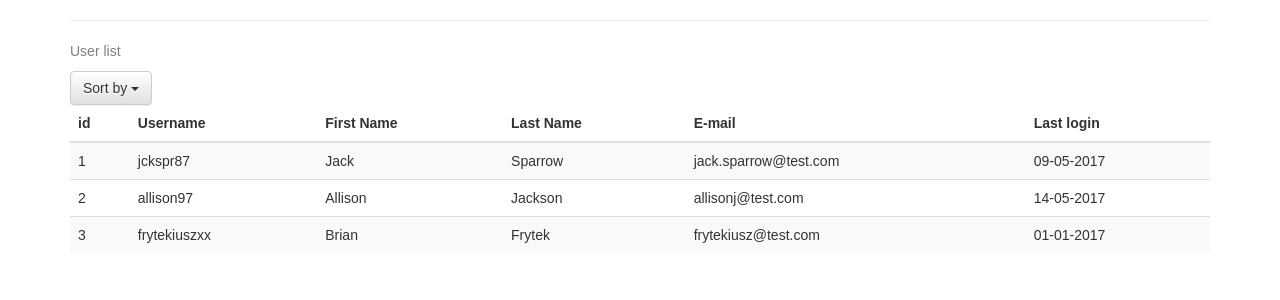
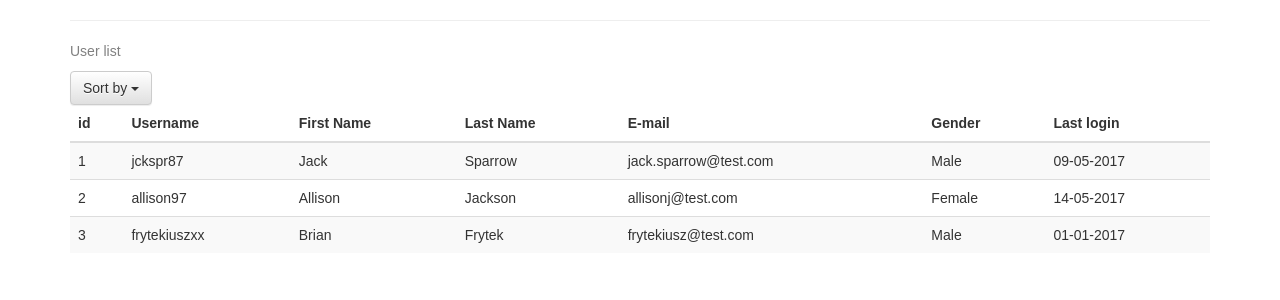
Before and after one commit to infoshareacademy/jfdz4-nietutejsi-app, a React (Create React App) app: page / in a window 1280 px wide. Shown: the top 300 px of the page. Built offline with nearby package versions, Linux system fonts and the light colour scheme.

Commit message:
added gender prop to .json file and mapped them to table

```diff
--- a/public/data/users.json
+++ b/public/data/users.json
@@ -4,6 +4,7 @@
     "username": "jckspr87",
     "name": "Jack",
     "surname": "Sparrow",
+    "gender": "Male",
     "email": "jack.sparrow@test.com",
     "lastLogin": "09-05-2017"
   },
@@ -12,6 +13,7 @@
     "username": "allison97",
     "name": "Allison",
     "surname": "Jackson",
+    "gender": "Female",
     "email": "allisonj@test.com",
     "lastLogin": "14-05-2017"
   },
@@ -20,6 +22,7 @@
     "username": "frytekiuszxx",
     "name": "Brian",
     "surname": "Frytek",
+    "gender": "Male",
     "email": "frytekiusz@test.com",
     "lastLogin": "01-01-2017"
   }
--- a/src/UserList.js
+++ b/src/UserList.js
@@ -40,6 +40,7 @@ class UserList extends React.Component {
                     <th>First Name</th>
                     <th>Last Name</th>
                     <th>E-mail</th>
+                    <th>Gender</th>
                     <th>Last login</th>
                 </tr>
                 </thead>
@@ -64,6 +65,9 @@ class UserList extends React.Component {
                               {user.email}
                           </td>
                           <td>
+                              {user.gender}
+                          </td>
+                          <td>
                               {user.lastLogin}
                           </td>
                       </tr>
```
